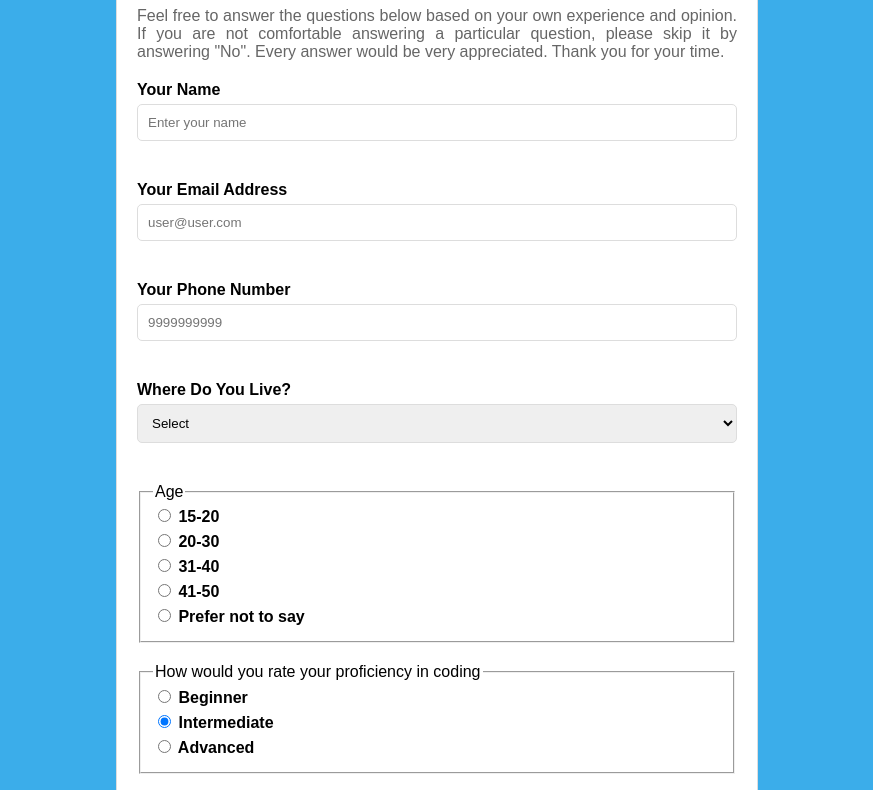
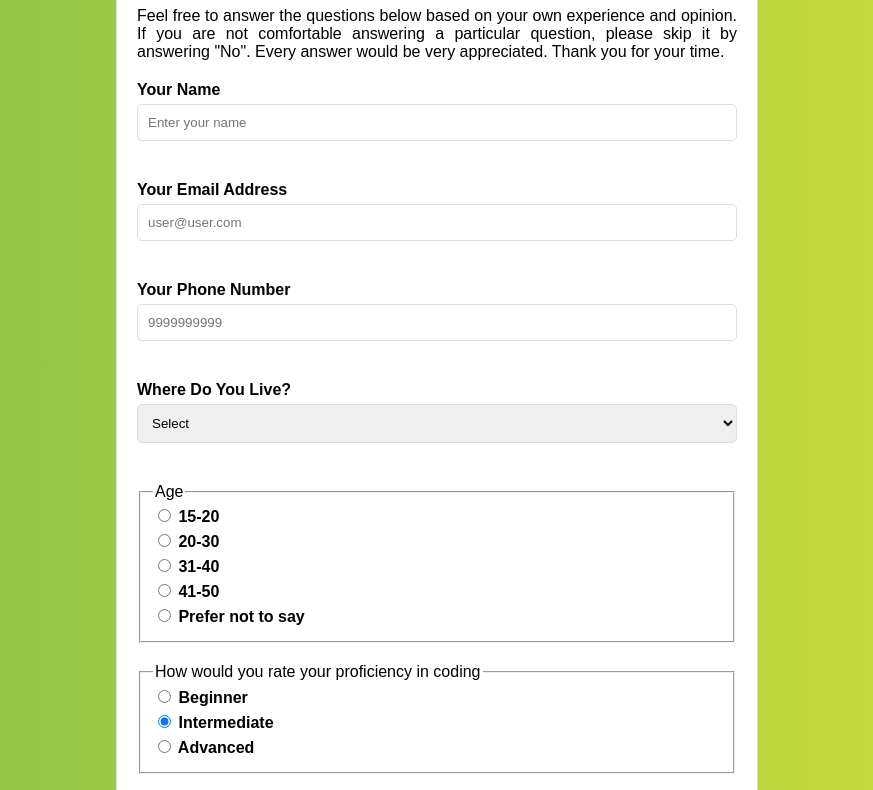
Before and after one commit to thebhaavesh007/survey-form, a plain HTML site: page index.html in a window 1280 px wide. Shown: the part 144-934 px from the top of the page, without its empty margins (203-1076 px from the left). Drawn offline with Linux system fonts and the light colour scheme; a script that the page names is missing.

Commit message:
Update style.css

```diff
--- a/style.css
+++ b/style.css
@@ -1,8 +1,8 @@
 body {
-    font-family: sans-serif;
+    font-family: Arial, sans-serif;
     margin: 0;
     padding: 0;
-    background-color: rgb(59, 173, 234);
+    background: linear-gradient(to right, #8bc34a, #cddc39);
 }
 
 form {
@@ -22,7 +22,7 @@ h2 {
 p {
     text-align: justify;
     margin-bottom: 20px;
-    color: #666;
+    color: #000000;
 }
 
 label {
@@ -57,7 +57,7 @@ button {
     display: block;
     width: 100%;
     padding: 10px;
-    background-color: rgb(82, 114, 230);
+    background-color: #4caf50;
     color: #fff;
     border: none;
     border-radius: 5px;
@@ -66,5 +66,5 @@ button {
 }
 
 button:hover {
-    background-color: rgba(9, 22, 118, 0.514);
+    background-color: #45a049;
 }
```
